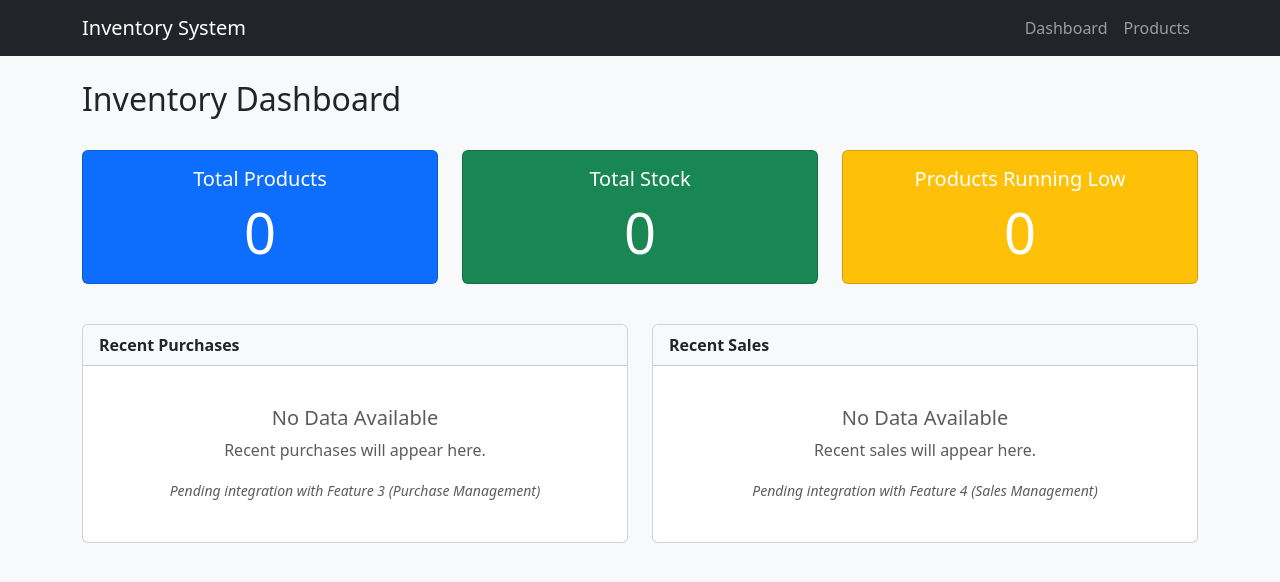
After one commit to ishithakodali/inventory-management-system, a Flask app: page /dashboard/ in a window 1280 px wide. The commit adds this page. Shown: the top 582 px of the page. Run offline with Flask 3, Linux system fonts and the light colour scheme.

Commit message:
WIP: dashboard changes

```diff
--- a/app.py
+++ b/app.py
@@ -18,7 +18,10 @@ def create_app():
 
     # --- Blueprint Registrations ---
     from routes.products import products_bp
+    from routes.dashboard import dashboard_bp
+
     app.register_blueprint(products_bp)
+    app.register_blueprint(dashboard_bp)
 
     @app.route('/')
     def index():
--- a/models/product.py
+++ b/models/product.py
@@ -14,4 +14,5 @@ class Product(db.Model):
     price = db.Column(db.Float, nullable=False)
     stock_quantity = db.Column(db.Integer, nullable=False, default=0)
     supplier = db.Column(db.String(100), nullable=False)
+    low_stock_threshold = db.Column(db.Integer, nullable=False, default=0)
     created_at = db.Column(db.DateTime, default=get_ist_time)
--- /dev/null
+++ b/routes/dashboard.py
@@ -0,0 +1,32 @@
+from flask import Blueprint, render_template
+from models.product import Product
+from models import db
+from sqlalchemy import func
+
+dashboard_bp = Blueprint('dashboard', __name__, url_prefix='/dashboard')
+
+@dashboard_bp.route('/')
+def index():
+    # Calculate Total Products
+    total_products = Product.query.count()
+
+    # Calculate Total Stock
+    total_stock = db.session.query(func.sum(Product.stock_quantity)).scalar() or 0
+
+    # Calculate Products Running Low
+    low_stock_count = Product.query.filter(Product.stock_quantity <= Product.low_stock_threshold).count()
+
+    # TODO: Integrate with Feature 3 - Purchase Management
+    recent_purchases = []
+
+    # TODO: Integrate with Feature 4 - Sales Management
+    recent_sales = []
+
+    return render_template(
+        'dashboard.html',
+        total_products=total_products,
+        total_stock=total_stock,
+        low_stock_count=low_stock_count,
+        recent_purchases=recent_purchases,
+        recent_sales=recent_sales
+    )
--- a/templates/base.html
+++ b/templates/base.html
@@ -19,6 +19,9 @@
             </button>
             <div class="collapse navbar-collapse" id="navbarNav">
                 <ul class="navbar-nav ms-auto">
+                    <li class="nav-item">
+                        <a class="nav-link" href="{{ url_for('dashboard.index') }}">Dashboard</a>
+                    </li>
                     <li class="nav-item">
                         <a class="nav-link" href="{{ url_for('products.index') }}">Products</a>
                     </li>
--- /dev/null
+++ b/templates/dashboard.html
@@ -0,0 +1,80 @@
+{% extends 'base.html' %}
+
+{% block content %}
+<div class="row mb-4">
+    <div class="col-12">
+        <h2>Inventory Dashboard</h2>
+    </div>
+</div>
+
+<!-- Stats Row -->
+<div class="row mb-4">
+    <div class="col-md-4">
+        <div class="card text-white bg-primary mb-3">
+            <div class="card-body text-center">
+                <h5 class="card-title">Total Products</h5>
+                <p class="card-text display-4">{{ total_products }}</p>
+            </div>
+        </div>
+    </div>
+    <div class="col-md-4">
+        <div class="card text-white bg-success mb-3">
+            <div class="card-body text-center">
+                <h5 class="card-title">Total Stock</h5>
+                <p class="card-text display-4">{{ total_stock }}</p>
+            </div>
+        </div>
+    </div>
+    <div class="col-md-4">
+        <div class="card text-white bg-warning mb-3">
+            <div class="card-body text-center">
+                <h5 class="card-title">Products Running Low</h5>
+                <p class="card-text display-4">{{ low_stock_count }}</p>
+            </div>
+        </div>
+    </div>
+</div>
+
+<!-- Integration Row -->
+<div class="row">
+    <!-- Recent Purchases -->
+    <div class="col-md-6">
+        <div class="card mb-4">
+            <div class="card-header bg-light">
+                <strong>Recent Purchases</strong>
+            </div>
+            <div class="card-body">
+                {% if recent_purchases %}
+                    <!-- TODO: Render purchases here -->
+                {% else %}
+                    <div class="text-center text-muted p-4">
+                        <h5>No Data Available</h5>
+                        <p>Recent purchases will appear here.</p>
+                        <small><em>Pending integration with Feature 3 (Purchase Management)</em></small>
+                    </div>
+                {% endif %}
+            </div>
+        </div>
+    </div>
+
+    <!-- Recent Sales -->
+    <div class="col-md-6">
+        <div class="card mb-4">
+            <div class="card-header bg-light">
+                <strong>Recent Sales</strong>
+            </div>
+            <div class="card-body">
+                {% if recent_sales %}
+                    <!-- TODO: Render sales here -->
+                {% else %}
+                    <div class="text-center text-muted p-4">
+                        <h5>No Data Available</h5>
+                        <p>Recent sales will appear here.</p>
+                        <small><em>Pending integration with Feature 4 (Sales Management)</em></small>
+                    </div>
+                {% endif %}
+            </div>
+        </div>
+    </div>
+</div>
+{% endblock %}
```
Also changed, not shown: migrate_threshold.py (added, +23 -0 lines), routes/products.py (+17 -3 lines), templates/products.html (+18 -4 lines), database/inventory.db.
